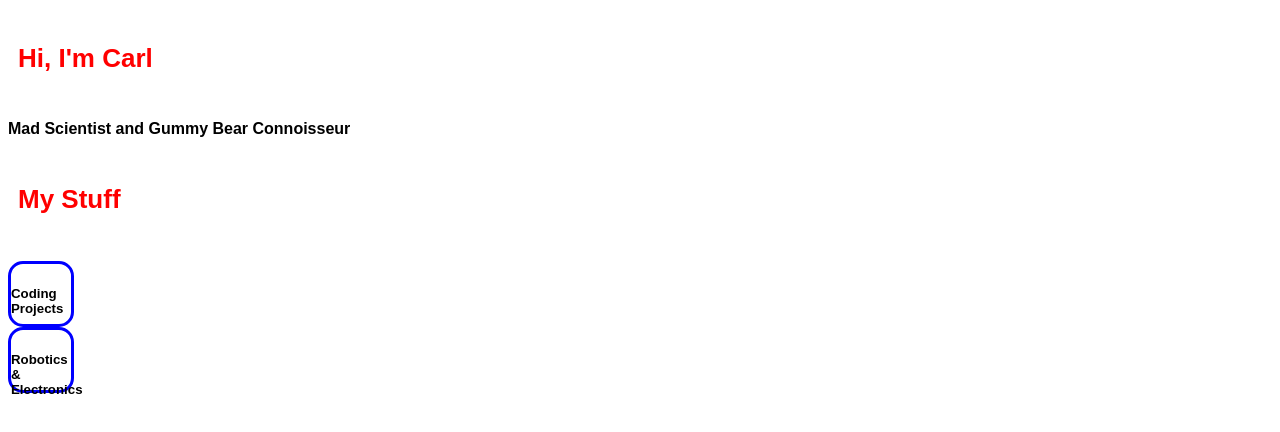
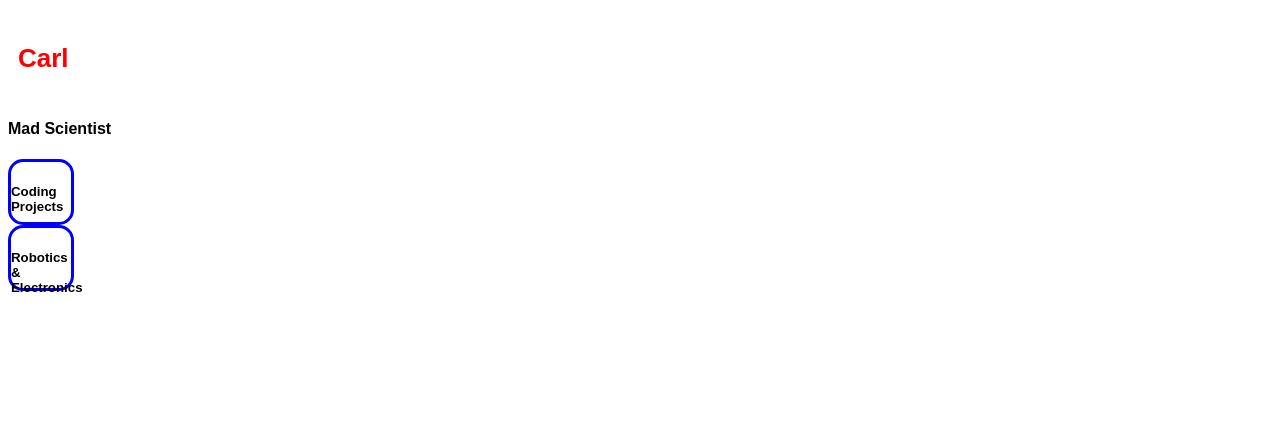
Before and after one commit to thefroshow75/thefroshow75.github.io, a plain HTML site: page index.html in a window 1280 px wide. Shown: the part 76-508 px from the top of the page. Drawn offline with Linux system fonts and the light colour scheme.

Commit message:
Update index.html

```diff
--- a/index.html
+++ b/index.html
@@ -13,9 +13,9 @@
       <h2>A blog about nefarious deeds, written by a charming yet mentally unstable individual</h2>
   </div>
 
-  <h3>Hi, I'm Carl </h3>
-  <h4>Mad Scientist and Gummy Bear Connoisseur</h4>
-  <h3>My Stuff</h3>
+  <h3>Carl </h3>
+  <h4>Mad Scientist</h4>
+
 
   <div id="Projects">
       <div class="Coding">
@@ -24,7 +24,7 @@
 
       <div class="Electronics">
             <h5> Robotics & Electronics</h5>
-      </div>
+  </div>
 
 
 
```
